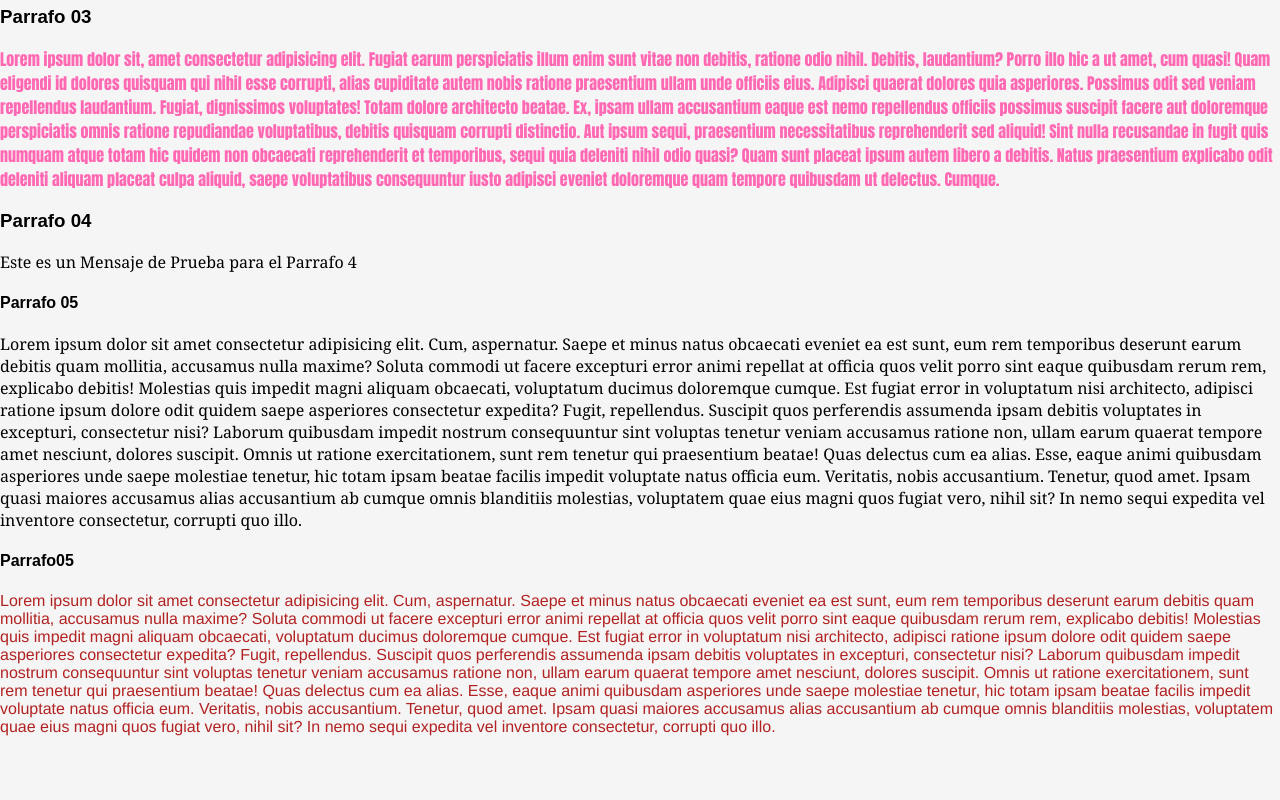
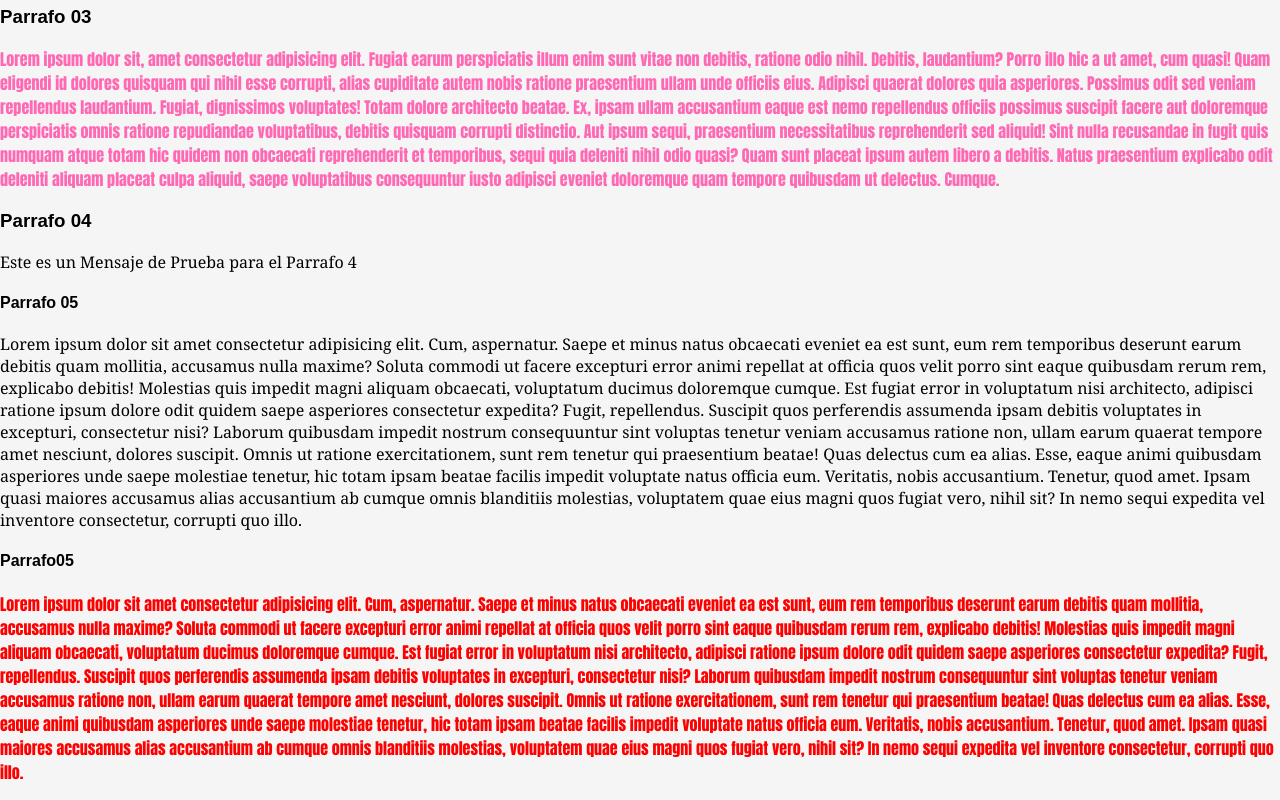
Before and after one commit to CodeMaster-25-hub-mesia/Pagina_Prueba, a plain HTML site: page index.html in a window 1280 px wide. Shown: the part 688-1488 px from the top of the page. Before the commit the page ends 1440 px from the top, so only its background shows below. Drawn offline with Linux system fonts and the light colour scheme.

Commit message:
Update estilos.css

```diff
--- a/css/estilos.css
+++ b/css/estilos.css
@@ -17,6 +17,6 @@ h2{
     font-family: Impact, Haettenschweiler, 'Arial Narrow Bold', sans-serif;
 }
 .parrafo05{
-    color: firebrick;
-    font-family: 'Franklin Gothic Medium', 'Arial Narrow', Arial, sans-serif;
+    color: red;
+     font-family: Impact, Haettenschweiler, 'Arial Narrow Bold', sans-serif;
 }
```
